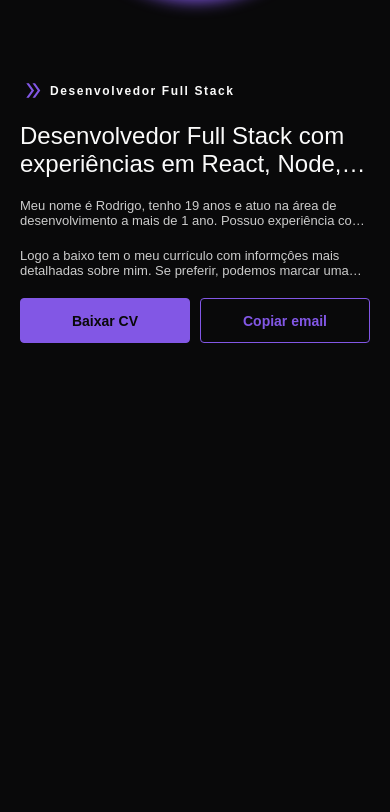
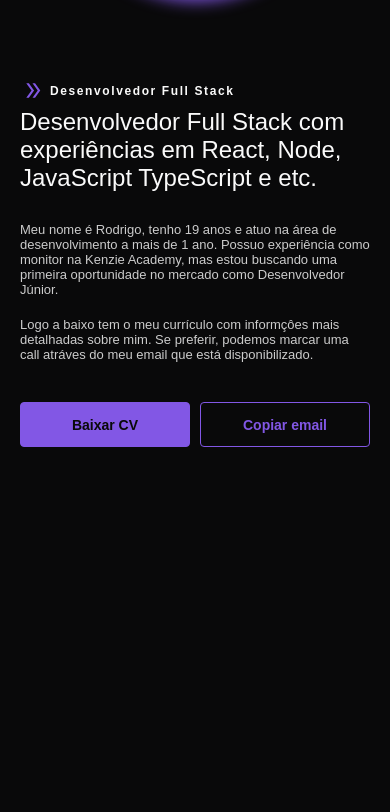
Before and after one commit to Rodrigodeveloperjr/portfolio_v2, a React (Vite) app: page / in a window 390 px wide. Shown: the part 1612-2424 px from the top of the page. Built offline with nearby package versions, Linux system fonts and the light colour scheme.

Commit message:
Style: project mobile settings

```diff
--- a/src/components/About/style.ts
+++ b/src/components/About/style.ts
@@ -63,16 +63,12 @@ const Container = styled.div`
       }
 
       @media (max-width: 768px) {
-        height: 100px;
+        height: unset;
 
         & > h3 {
           font-size: 24px;
-
-          display: -webkit-box;
-          -webkit-line-clamp: 2;
-          -webkit-box-orient: vertical;
-          overflow: hidden;
-          text-overflow: ellipsis;
+          padding-top: 5px;
+          padding-bottom: 10px;
         }
       }
     }
@@ -91,16 +87,11 @@ const Container = styled.div`
       }
 
       @media (max-width: 768px) {
-        height: 80px;
+        height: unset;
 
         & > p {
           font-size: 13px;
-
-          display: -webkit-box;
-          -webkit-line-clamp: 2;
-          -webkit-box-orient: vertical;
-          overflow: hidden;
-          text-overflow: ellipsis;
+          padding-bottom: 20px;
         }
       }
     }
--- a/src/components/CardService/style.ts
+++ b/src/components/CardService/style.ts
@@ -25,6 +25,10 @@ const Container = styled.div`
 
     color: var(--gray-color-two);
   }
+
+  @media (max-width: 425px) {
+    height: unset;
+  }
 `;
 
 export { Container };
--- a/src/components/Contact/style.ts
+++ b/src/components/Contact/style.ts
@@ -7,7 +7,7 @@ const Container = styled.div`
   flex-direction: column;
   align-items: center;
 
-  padding-top: 50px;
+  padding-top: 90px;
   padding-bottom: 120px;
 
   & > h2 {
@@ -36,6 +36,16 @@ const Container = styled.div`
 
     flex-wrap: wrap;
   }
+
+  @media (max-width: 425px) {
+    & > h2 {
+      font-size: 45px;
+    }
+
+    & > p {
+      font-size: 16px;
+    }
+  }
 `;
 
 export { Container };
--- a/src/components/Job/style.ts
+++ b/src/components/Job/style.ts
@@ -15,15 +15,6 @@ const Container = styled.div`
     font-size: 15px;
     color: var(--gray-color);
 
-    width: 100%;
-    height: 90px;
-
-    display: -webkit-box;
-    -webkit-line-clamp: 5;
-    -webkit-box-orient: vertical;
-    overflow: hidden;
-    text-overflow: ellipsis;
-
     margin-top: 15px;
   }
 `;
--- a/src/components/Qualifications/style.ts
+++ b/src/components/Qualifications/style.ts
@@ -52,9 +52,8 @@ const Container = styled.div`
 
       cursor: pointer;
 
-      &:hover {
-        color: var(--purple-color);
-        border-bottom-color: var(--purple-color);
+      @media (max-width: 425px) {
+        font-size: 14px;
       }
     }
   }
--- a/src/components/Services/index.tsx
+++ b/src/components/Services/index.tsx
@@ -41,7 +41,7 @@ const Services = () => {
         />
         <CardService
           title="DevOps"
-          description="Introduzo processos, ferramentas e metodologias
+          description="Introduzir processos, ferramentas e metodologias
           para as necessidades ao longo do ciclo de vida dos meus softwares,
           em todos os processos."
         />
```
